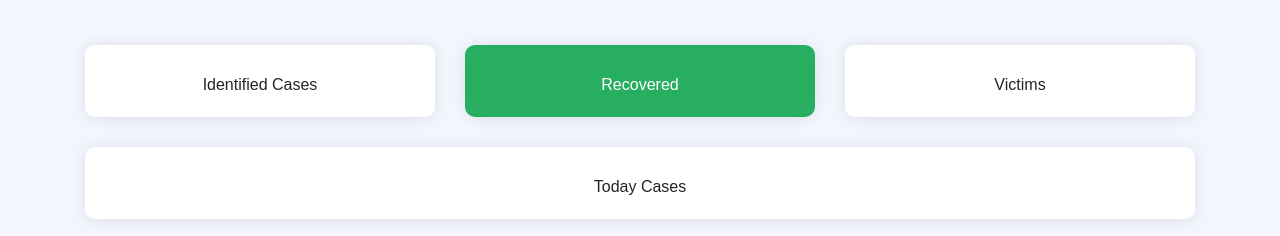
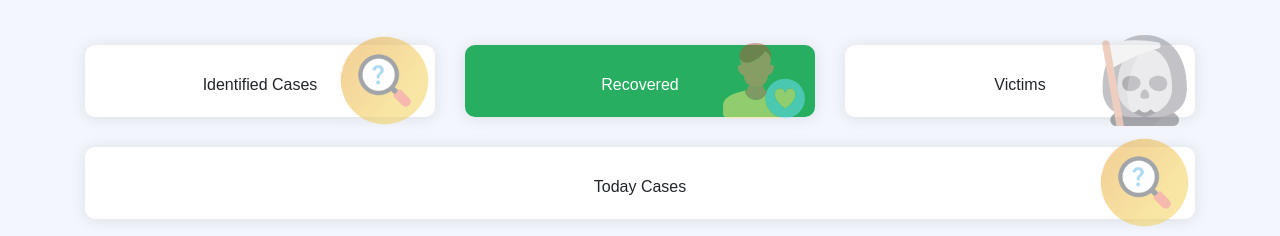
Before and after one commit to amarleku/covid19Albania, a plain HTML site: page index.html in a window 1280 px wide. Shown: the part 712-948 px from the top of the page. Drawn offline with nearby package versions, Linux system fonts and the light colour scheme; no server answers.

Commit message:
Add Icones

```diff
--- a/dist/css/style.css
+++ b/dist/css/style.css
@@ -193,3 +193,15 @@ body{
 #recovered{
     color: white;
 }
+.death{
+    width: 24%;
+    position: absolute;
+    right: 20px;
+    opacity: 0.5;
+}
+.death2{
+    width: 8%;
+    position: absolute;
+    right: 20px;
+    opacity: 0.5;
+}
--- a/index.html
+++ b/index.html
@@ -617,18 +617,21 @@ Here u can see the real results of Corona Virus in Albania">
       <div class="row">
         <div class="mb-30 col-sm-12 col-md-6 col-lg-6 col-xl-4">
           <div class="statistics-box box-shadow">
+            <img src="dist/images/indetify.png" class="death">
             <h3 id="cases"></h3>
             <span>Identified Cases</span>
           </div>
         </div>
         <div  class="mb-30 col-sm-12 col-md-6 col-lg-6 col-xl-4 ">
           <div class="statistics-box box-shadow recovered" >
+            <img src="dist/images/recover.svg" class="death">
             <h3 id="recovered"></h3>
             <span>Recovered</span>
           </div>
         </div>
         <div class="mb-30 col-sm-12 col-md-6 col-lg-6 col-xl-4">
           <div class="statistics-box box-shadow">
+            <img src="dist/images/death.svg" class="death">
             <h3 id="deaths"></h3>
             <span>Victims</span>
           </div>
@@ -637,12 +640,14 @@ Here u can see the real results of Corona Virus in Albania">
       <div class="row">
         <div class="mb-30 col-sm-12 col-md-12 col-lg-12 col-xl-12">
           <div class="statistics-box box-shadow">
+            <img src="dist/images/indetify.png" class="death2">
             <h3 id="todayCases"></h3>
             <span>Today Cases</span>
           </div>
         </div>
         <div class="mb-30 col-sm-12 col-md-12 col-lg-12 col-xl-12">
           <div class="statistics-box box-shadow">
+            <img src="dist/images/ctitical.png" class="death2">
             <h3 id="critical"></h3>
             <span>Critical</span>
           </div>
```
Also changed, not shown: dist/images/ctitical.png (added), dist/images/death.svg (added), dist/images/indetify.png (added), dist/images/recover.svg (added).
